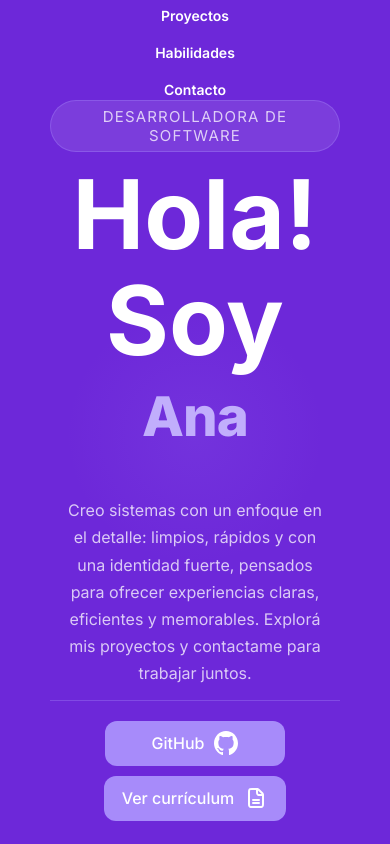
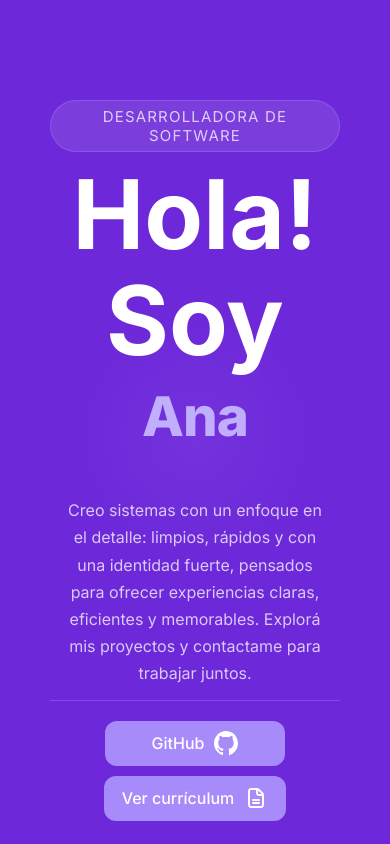
Before and after one commit to anadruetta29/dev-portfolio, a React (Vite) app: page / in a window 390 px wide. Shown: the top 844 px of the page. Built offline with nearby package versions, Linux system fonts and the light colour scheme.

Commit message:
fix: css media query

```diff
--- a/src/ui/components/molecules/header/style.module.css
+++ b/src/ui/components/molecules/header/style.module.css
@@ -59,24 +59,14 @@
 @media (max-width: 701px) {
     .header {
         height: 60px;
-        justify-content: center;
     }
 
     .inner {
-        flex-direction: column;
-        align-items: center;
+        flex-direction: row;
         justify-content: center;
     }
 
     .nav {
-        flex-direction: column;
-        gap: 12px;
-        align-items: center;
-        margin-top: 8px;
-    }
-
-    .nav a {
-        font-size: 14px;
-        padding: 4px 0;
+        display: none;
     }
 }
```
